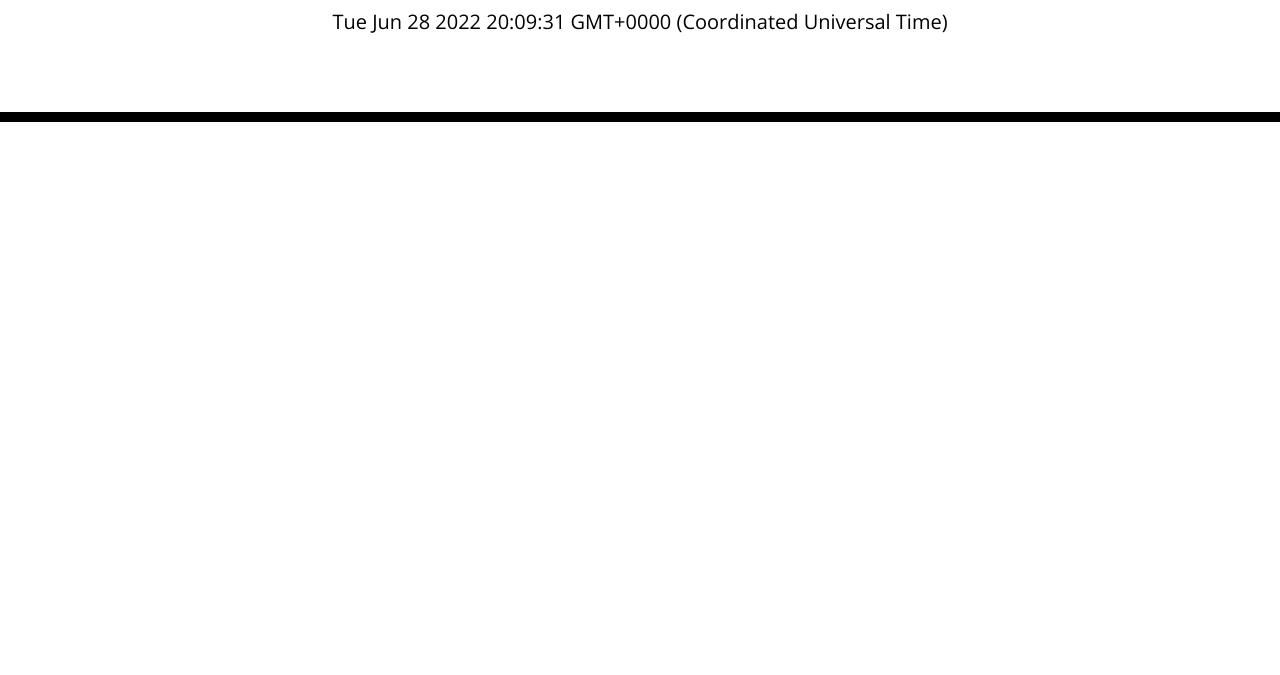
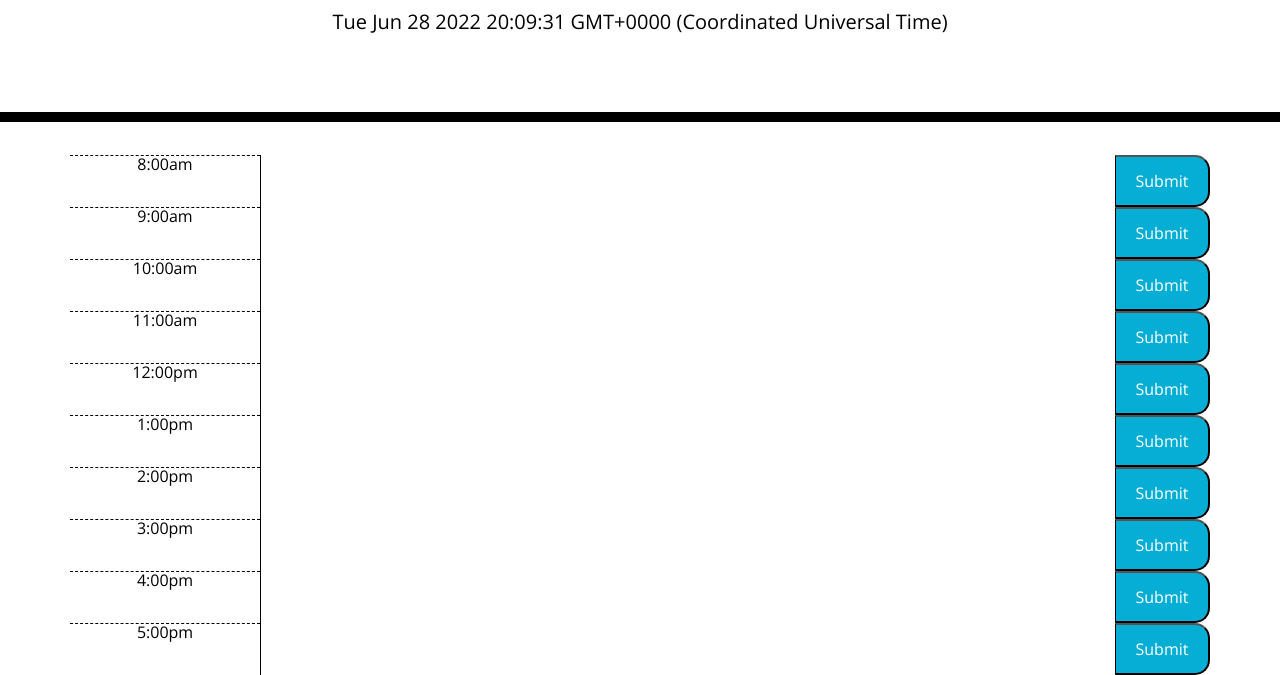
Before and after one commit to SuB-GH/daily-scheduler, a plain HTML site: page index.html in a window 1280 px wide. Shown: the part 182-857 px from the top of the page. Before the commit the page ends 800 px from the top, so only its background shows below. Drawn offline with nearby package versions, Linux system fonts and the light colour scheme.

Commit message:
add time blocks and submit buttons

```diff
--- a/assets/js/script.js
+++ b/assets/js/script.js
@@ -1,6 +1,16 @@
 
 //display current date in header
 var rightNow = new Date();
+var numHours = 1
 
 let header = document.querySelector("#currentDay");
 header.innerText = rightNow;
+
+function classes(i) {
+
+    for(var i=0; i<numHours; i++) {
+        console.log("hi"+i);
+    }
+}
+
+classes();
--- a/index.html
+++ b/index.html
@@ -28,8 +28,50 @@
       <p class="lead">A simple calendar app for scheduling your work day</p>
       <p id="currentDay" class="lead"></p>
     </header>
-    <div class="container">
+    <div class="container time-block">
       <!-- Timeblocks go here -->
+      <div class="row">
+        <p class="col-2 hour">8:00am</p>
+        <textarea class="col-9 description"></textarea>
+        <button class="col-1 saveBtn">Submit</button>
+
+        <p class="col-2 hour">9:00am</p>
+        <textarea class="col-9 description"></textarea>
+        <button class="col-1 saveBtn">Submit</button>
+
+        <p class="col-2 hour">10:00am</p>
+        <textarea class="col-9 description"></textarea>
+        <button class="col-1 saveBtn">Submit</button>
+
+        <p class="col-2 hour">11:00am</p>
+        <textarea class="col-9 description"></textarea>
+        <button class="col-1 saveBtn">Submit</button>
+
+        <p class="col-2 hour">12:00pm</p>
+        <textarea class="col-9 description"></textarea>
+        <button class="col-1 saveBtn">Submit</button>
+
+        <p class="col-2 hour">1:00pm</p>
+        <textarea class="col-9 description"></textarea>
+        <button class="col-1 saveBtn">Submit</button>
+
+        <p class="col-2 hour">2:00pm</p>
+        <textarea class="col-9 description"></textarea>
+        <button class="col-1 saveBtn">Submit</button>
+
+        <p class="col-2 hour">3:00pm</p>
+        <textarea class="col-9 description"></textarea>
+        <button class="col-1 saveBtn">Submit</button>
+
+        <p class="col-2 hour">4:00pm</p>
+        <textarea class="col-9 description"></textarea>
+        <button class="col-1 saveBtn">Submit</button>
+
+        <p class="col-2 hour">5:00pm</p>
+        <textarea class="col-9 description"></textarea>
+        <button class="col-1 saveBtn">Submit</button>
+
+      </div>
     </div>
 
     <script src="./assets/js/script.js"></script>
```
